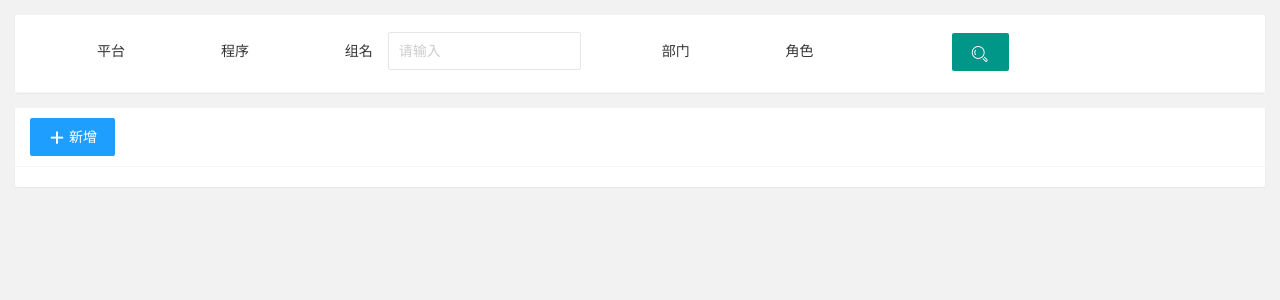
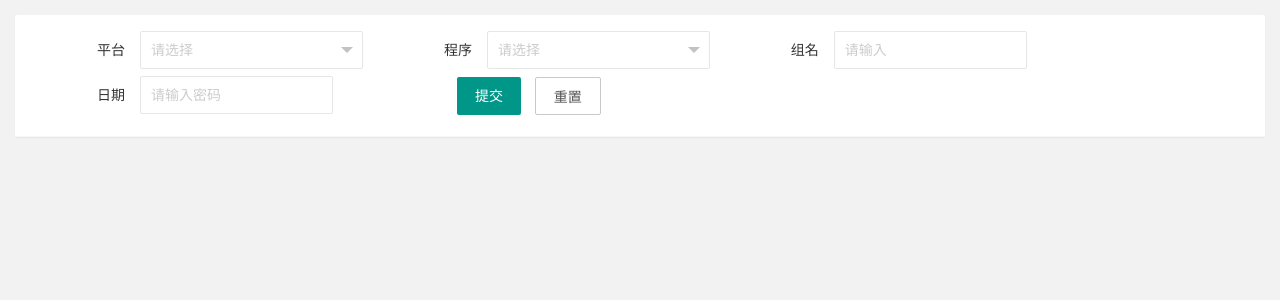
Before and after one commit to tt0013/showops, a Django app: template templates/itom/update/upmail.html in a window 1280 px wide. Shown: the top 300 px of the page. Run offline with Django 3.2, Linux system fonts and the light colour scheme; the template is opened without the code that fills it, so the values that code supplies are empty.

Commit message:
code rsync

```diff
--- a/templates/itom/update/upmail.html
+++ b/templates/itom/update/upmail.html
@@ -7,12 +7,13 @@
         <div class="layui-row layui-col-space15">
             <div class="layui-col-md12">
                 <div class="layui-card">
-                  <div class="layui-form layui-card-header layuiadmin-card-header-auto">
+                    <form class="layui-form layui-card-header layuiadmin-card-header-auto" action="">
                         <div class="layui-form-item">
                             <div class="layui-inline">
                                 <label class="layui-form-label">平台</label>
                                 <div class="layui-input-block">
-                                  <select name="platform">
+                                    <select name="platform" lay-verify="required">
+                                        <option value=""></option>
                                         <option value="SinaShow">SinaShow</option>
                                         <option value="FengBo">疯播</option>
                                     </select>
@@ -21,7 +22,8 @@
                             <div class="layui-inline">
                                 <label class="layui-form-label">程序</label>
                                 <div class="layui-input-block">
-                                  <select name="program">
+                                    <select name="program" lay-verify="required">
+                                        <option value=""></option>
                                         <option value="AvsServer">AvsServer</option>
                                         <option value="ChatServer">ChatServer</option>
                                         <option value="TransTrans">TransTrans</option>
@@ -32,187 +34,83 @@
                             <div class="layui-inline">
                                 <label class="layui-form-label">组名</label>
                                 <div class="layui-input-block">
-                                  <input type="text" name="group" placeholder="请输入" autocomplete="off" class="layui-input">
+                                    <input type="text" name="name" placeholder="请输入" autocomplete="off" class="layui-input" lay-verify="required">
                                 </div>
                             </div>
                             <div class="layui-inline">
-                              <label class="layui-form-label">部门</label>
+                                <label class="layui-form-label">日期</label>
                                 <div class="layui-input-block">
-                                  <select name="org">
-                                    <option value="">请选择</option>
-                                    {% for o in org %}
-                                        <option value="{{ o.id }}">{{ o.name }}</option>
-                                    {% endfor %}
-                                </select>
-                              </div>
-                          </div>
-                          <div class="layui-inline">
-                              <label class="layui-form-label">角色</label>
-                              <div class="layui-input-block">
-                                  <select name="group">
-                                    <option value="">请选择</option>
-                                    {% for g in group %}
-                                        <option value="{{ g.id }}">{{ g.name }}</option>
-                                    {% endfor %}
-                                </select>
+                                    <input type="text" name="date" required lay-verify="required" placeholder="请输入密码" autocomplete="off" class="layui-input">
                                 </div>
                             </div>
                             <div class="layui-inline">
                                 <div class="layui-input-block">
-                                  <button class="layui-btn layuiadmin-btn-admin" lay-submit lay-filter="LAY-org-back-search">
-                                      <i class="layui-icon layui-icon-search layuiadmin-button-btn"></i>
-                                  </button>
+                                    <button class="layui-btn" lay-submit lay-filter="formDemo">提交</button>
+                                    <button type="reset" class="layui-btn layui-btn-primary">重置</button>
                                 </div>
                             </div>
                         </div>
+                    </form>
                 </div>
-              </div>
-            <div class="layui-card">
-                <div class="layui-card-body" style="border-bottom:1px solid #f6f6f6;">
-                    <button class="layui-btn layui-btn-normal api-add" data-type="add">
-                      <i class="layui-icon layui-icon-add-1"></i>新增
-                  </button>
-                </div>
-              <div class="layui-card-body">
-                <table class="layui-hide" id="test-table-page" lay-filter="demo"></table>
-                <script type="text/html" id="barDemo">
-                    <a class="layui-btn layui-btn-sm" lay-event="edit">编辑</a>
-                    <a class="layui-btn layui-btn-warm layui-btn-sm" lay-event="reset">密码重置</a>
-                    <a class="layui-btn layui-btn-danger layui-btn-sm" lay-event="del">删除</a>
-                </script>
-              </div>
-            </div>
+{#                <div class="layui-card">#}
+{#                    <div class="layui-card-body">#}
+{#                        <table id="demo" lay-filter="test"></table>#}
+{#                    </div>#}
+{#                </div>#}
             </div>
         </div>
     </div>
 {% endblock %}
 {% block myScript %}
     <script src="/static/layuiadmin/layui/layui.js"></script>
-
+{#    表单元素#}
     <script>
-        layui.config({
-            base: '/static/layuiadmin/' //静态资源所在路径
-        }).extend({
-            index: 'lib/index' //主入口模块
-            }).use(['index', 'form', 'table'], function(e){
-                var $ = layui.$
-                ,form = layui.form
-                ,admin = layui.admin
-                ,table = layui.table;
-                table.render({
-                  elem: '#test-table-page'
-                  ,url: '/itom/user/'
-                  ,method: 'POST'
-                  ,limit:10
-                  ,limits : [10, 20, 30]
-                  ,cols: [[
-                    {field:'id', width:80, title: 'ID', sort: true}
-                    ,{field:'user', width:100, title: '账号'}
-                    ,{field:'name', width:100, title: '姓名'}
-                    ,{field:'org', width:100, title: '部门'}
-                    ,{field:'group', width:100, title: '角色'}
-                    ,{field:'email', width:160, title: '邮箱'}
-                    ,{field:'reg_time', width:160, title: '注册时间', sort: true}
-                    ,{field:'in_ip', width:160, title: '登陆IP'}
-                    ,{field:'up_time', minWidth: 80, title: '登陆时间', sort: true}
-                    ,{width:210, align:'center', fixed: 'right', title: '操作', toolbar: '#barDemo'}
-                  ]]
-                  ,page: true
-                });
-
-                table.on('tool(demo)', function (obj) {
-                    var data = obj.data
-                        ,layEvent = obj.event
-                        ,url='/itom/useredit/';
-                    if(layEvent == 'edit'){
-                        layer.open({
-                            type: 2,
-                            area: ['30%', '55%'],
-                            maxmin: true,
-                            content: url+data.id
-                        });
-                    }else if(layEvent == 'reset'){
-                        layer.confirm('你确定要重置么？', {
-                           btn: ['确定', '取消']
-                        }, function () {
-                            var index = layer.load(2, {shade: false});
-                            admin.req({
-                               url: '/itom/userreset/',
-                               method: 'POST',
-                               data: {'id': data.id},
-                               success: function (msg) {
-                                   layer.closeAll('loading');
-                                   if(msg.code ==0){
-                                        layer.msg(msg.msg, {
-                                            icon: 1,
-                                            shade: [0.6, '#393D49'],
-                                            time: 1500
-                                        }, function () {
-                                            layer.closeAll('dialog');
-                                            table.reload('test-table-page');
-                                        });
-                                    }else{
-                                        layer.msg(msg.msg, {
-                                            icon: 5,
-                                            shade: [0.6, '#393D49'],
-                                            time: 1500
-                                        });
+        layui.use('form', function(){
+            var $ = layui.$,
+            form = layui.form;
+            form.on('submit(formDemo)', function(data){
+                $.ajax({
+                    url:'/itom/updatemail/',
+                    method:'post',
+                    data:data.field,
+                    dataType:'JSON',
+                    success:function(res){
+                        if(res.code='0'){
+                            {#parent.closeIframe(res.msg);#}
+                            layer.msg('添加成功');
                         }
+                        else
+                            layer.msg('添加失败');
+                            {#alert(res.msg);#}
+                        },
+                    error:function (data) {
                     }
                 });
-                        });
-                    }else if(layEvent == 'del'){
-                        layer.confirm('你确定要删除么？', {
-                            btn: ['确定', '取消']
-                        }, function(){
-                            var index = layer.load(2, {shade: false});
-                            admin.req({
-                                url: '/itom/userdel/',
-                                method: 'POST',
-                                data:{'id': data.id},
-                                success: function (msg) {
-                                    if(msg.code ==0){
-                                        layer.msg(msg.msg, {
-                                            icon: 1,
-                                            shade: [0.6, '#393D49'],
-                                            time: 1500
-                                        }, function () {
-                                            layer.closeAll('loading');
-                                            layer.closeAll('iframe');
-                                            table.reload('test-table-page');
-                                        });
-                                    }else{
-                                        layer.msg(msg.msg, {
-                                            icon: 5,
-                                            shade: [0.6, '#393D49'],
-                                            time: 1500
-                                        });
-                                    }
-                                }
+                return false;
             });
         });
-                    }
-                    return false;
-                });
-
-                $('.api-add').on('click', function () {
-                    layer.open({
-                        type: 2,
-                        area: ['30%', '55%'],
-                        maxmin: true,
-                        content: "{% url 'useradd' %}"
-                    });
-                });
-
-                //监听搜索
-                form.on('submit(LAY-org-back-search)', function (data) {
-                    var field = data.field;
-                    //执行重载
-                    table.reload('test-table-page', {
-                        where: field
-                    });
-                });
-            });
-
     </script>
+{#    #table数据#}
+{#    <script>#}
+{#    layui.use('table', function(){#}
+{#      var table = layui.table;#}
+{##}
+{#      //第一个实例#}
+{#      table.render({#}
+{#        elem: '#demo'#}
+{#        ,height: 312#}
+{#        ,url: 'itom/update' //数据接口#}
+{#        ,page: true //开启分页#}
+{#        ,cols: [[ //表头#}
+{#          {field: 'id', title: 'ID', width:150, sort: true, fixed: 'left'}#}
+{#          ,{field: 'platform', title: '平台', width:150}#}
+{#          ,{field: 'program', title: '程序', width:150}#}
+{#          ,{field: 'group', title: '组名', width:150}#}
+{#          ,{field: 'dates', title: '日期', width: 150}#}
+{#          ,{field: 'ctime', title: '时间', width: 150, sort: true}#}
+{#          ,{field: 'result', title: '结果', width: 150}#}
+{#        ]]#}
+{#      });#}
+{#    });#}
+{#    </script>#}
 {% endblock %}
```
Also changed, not shown: itom/views.py (+4 -3 lines). Lines whose indentation alone changed are shown as unchanged.
